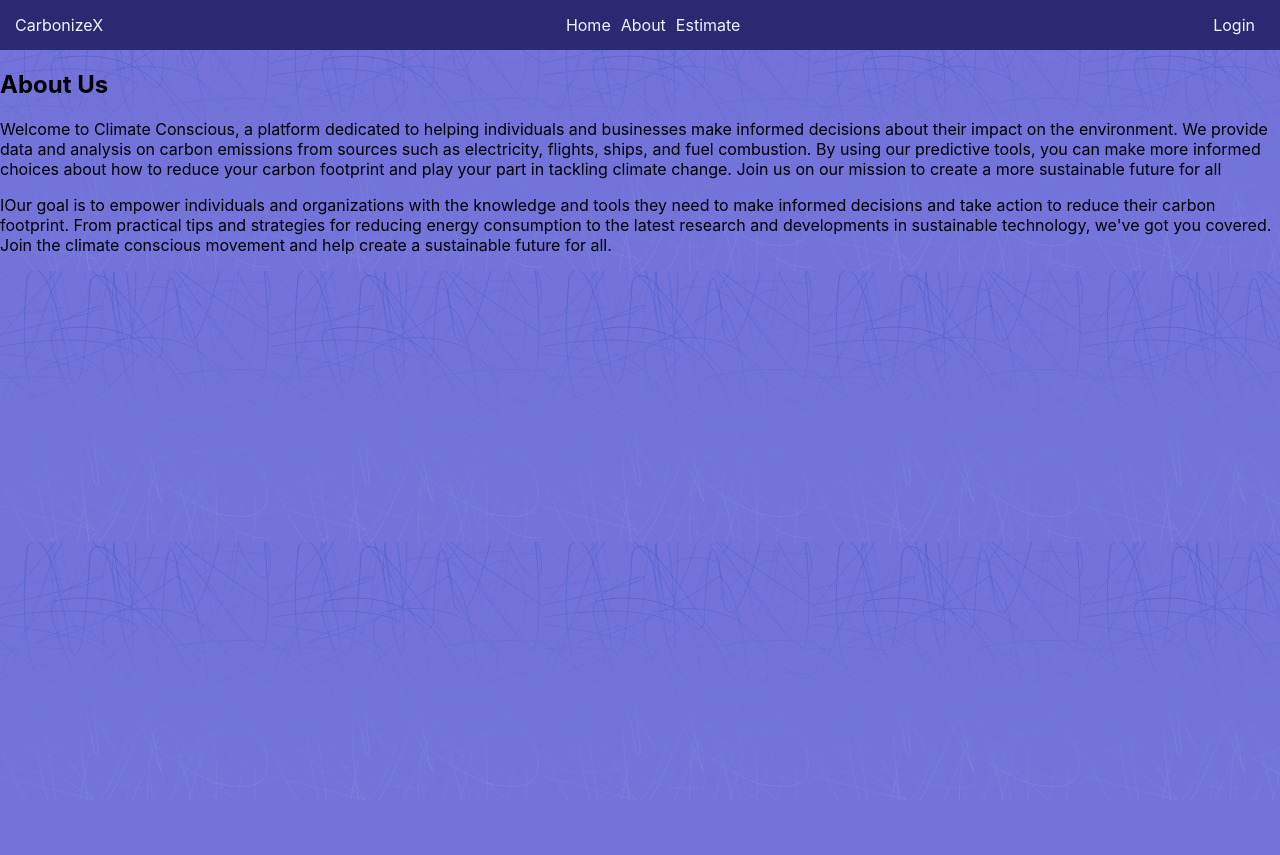
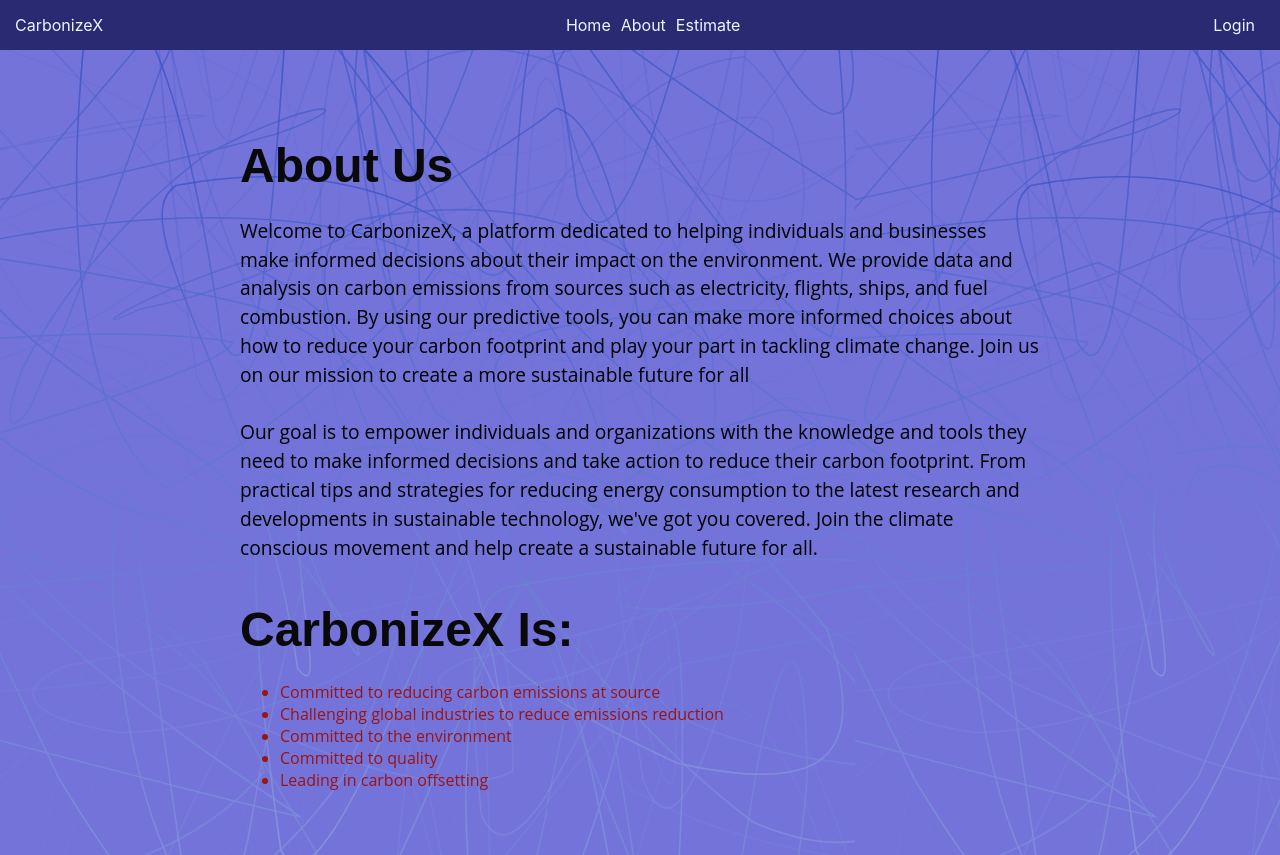
Before and after one commit to AbdiazizAbdullahi/CarbonizeX, a React (Create React App) app: page /aboutus in a window 1280 px wide. Before the commit the page ends 800 px from the top, so only its background shows below. Built offline with nearby package versions, Linux system fonts and the light colour scheme.

Commit message:
styled the home page

```diff
--- a/src/component/CSS/App.css
+++ b/src/component/CSS/App.css
@@ -161,11 +161,6 @@ body{
   color: #EAF6FF;
 }
 
-.main-div{
-   /* Prevent items from wrapping to new lines */
-
-}
-
 .main-list{
   display: flex;
   flex-wrap: wrap;
@@ -291,6 +286,145 @@ header a{
   color: #ffff;
 }
 
+/* Add a fade-in animation to the header text and button */
+.bg-container h1,
+.bg-container h2,
+.bg-container .h-btn {
+  animation: fadeIn 3s;
+}
+
+/* Add a pulse animation to the "Know your emissions" button */
+.h-btn {
+  animation: pulse 2s infinite;
+}
+
+/* Add a slide-in animation to the quote text */
+.bg2-container p::after {
+  filter: blur();
+  animation: slideIn 13s;
+}
+
+/* Keyframes for animations */
+@keyframes fadeIn {
+  from { opacity: 0; }
+  to { opacity: 1; }
+}
+
+@keyframes pulse {
+  0% { transform: scale(1); }
+  50% { transform: scale(1.1); }
+  100% { transform: scale(1); }
+}
+
+@keyframes slideIn {
+  from { transform: translateX(-100%); }
+  to { transform: translateX(0); }
+}
+
+/* Add some styling to the video */
+.carbon-video {
+  width: 100%;
+  height: auto;
+  object-fit: cover;
+}
+
+/* Add a background image to the header */
+.bg-image {
+  /* background-image: url(https://www.pexels.com/photo/photography-of-factory-929385/); */
+  background-size: cover;
+  position: relative;
+}
+
+/* Add a background color to the second section */
+.bg2-image {
+  background-color: #f5f5f5;
+}
+
+.bg2-image {
+  /* background-image: url('your-background-image-url-here.jpg'); */
+  background-size: cover;
+  background-position: center;
+  height: 80vh;
+  display: flex;
+  align-items: center;
+  justify-content: center;
+
+}
+
+
+.bg2-container {
+  text-align: left;
+  width: 80%;
+  margin: 0 auto;
+  color: rgb(247, 239, 239);
+   position: absolute;
+   top: 1em;
+  right: 0px;
+  width: 500px;
+
+  padding: 10px;
+
+}
+
+.bg-body {
+  font-size: 2rem;
+  line-height: 1.5;
+  font-weight: 300;
+}
+
+.pos1 {
+  animation: slideInLeft 1s ease;
+  font-size: 30px;
+  justify-content: flex-end;
+}
+
+.pos2 {
+  animation: slideInRight 1s ease;
+}
+
+@keyframes slideInLeft {
+  from {
+      transform: translateX(-100%);
+  }
+  to {
+      transform: translateX(0);
+  }
+}
+
+@keyframes slideInRight {
+  from {
+      transform: translateX(100%);
+  }
+  to {
+      transform: translateX(0);
+  }
+}
+
+/* Add some styling to the footer */
+.footer {
+  text-align: center;
+  padding: 20px;
+  background-color: #333;
+  color: #fff;
+}
+
+/* Add some styling to the footer links */
+.footer ul {
+  list-style: none;
+  margin: 0;
+  padding: 0;
+}
+
+.footer ul li {
+  display: inline-block;
+  margin: 0 10px;
+}
+
+.footer ul li a {
+  color: #fff;
+  text-decoration: none;
+}
+
 /* styling background */
 .bg2-container{
   width: 100%;
@@ -372,3 +506,38 @@ header a{
   background-color: #2a2a72;
   color: white;
 }
+
+/* About Us styling */
+@import url('https://fonts.googleapis.com/css2?family=Open+Sans&family=Raleway&display=swap');
+.content-container {
+    display: flex;
+    justify-content: center;
+    align-items: center;
+    width: 80%;
+    margin: 0 auto;
+    padding: 3em 0;
+}
+.textArea {
+    width: 100%;
+    max-width: 800px;
+    text-align: left;
+    font-family: 'Open Sans', sans-serif;
+    color: rgb(155, 20, 20);
+}
+.textArea h2 {
+    font-size: 3em;
+    font-weight: bold;
+    margin-bottom: 0.5em;
+    font-family: 'Raleway', sans-serif;
+    color: rgb(10, 9, 9);
+}
+.textArea p {
+    font-size: 1.2em;
+    line-height: 1.5;
+    margin-bottom: 1.5em;
+    color: black;
+}
+.P2 {
+    list-style-position: outside;
+    align-items: flex-end;
+}
--- a/src/component/HomePage/About.js
+++ b/src/component/HomePage/About.js
@@ -1,4 +1,5 @@
 import React from 'react'
+//import './About.css'
 
 const AboutUs = () => {
     return (
@@ -7,17 +8,28 @@ const AboutUs = () => {
                 <div className="textArea">
                     <h2>About Us</h2>
                     <p>
-                    Welcome to Climate Conscious, a platform dedicated to helping individuals and businesses make informed decisions about their impact on the environment.
+                    Welcome to CarbonizeX, a platform dedicated to helping individuals and businesses make informed decisions about their impact on the environment.
                      We provide data and analysis on carbon emissions from sources such as electricity, flights, ships, and fuel combustion.
                      By using our predictive tools, you can make more informed choices about how to reduce your carbon footprint and play your part in tackling climate change.
                       Join us on our mission to create a more sustainable future for all
                     </p>
-
                     <p>
-                        IOur goal is to empower individuals and organizations with the knowledge and tools they need to make informed decisions and take action to reduce their carbon footprint.
+                        Our goal is to empower individuals and organizations with the knowledge and tools they need to make informed decisions and take action to reduce their carbon footprint.
                          From practical tips and strategies for reducing energy consumption to the latest research and developments in sustainable technology, we've got you covered.
                           Join the climate conscious movement and help create a sustainable future for all.
                     </p>
+                    <div className='P2'>
+
+                    <h2>CarbonizeX  Is:</h2>
+                    <ul>
+                   <li> Committed to reducing carbon emissions at source</li>
+                   <li>Challenging global industries to reduce emissions reduction</li>
+                   <li>Committed to the environment</li>
+                   <li>Committed to quality</li>
+                   <li>Leading in carbon offsetting</li>
+                    </ul>
+
+                    </div>
                 </div>
             </section>
         </React.Fragment>
--- a/src/component/HomePage/Home.js
+++ b/src/component/HomePage/Home.js
@@ -1,5 +1,6 @@
 import React from "react";
-import { Link } from "react-router-dom"
+import { Link } from "react-router-dom";
+//import "./Home.css"; // import your CSS file
 
 function Home(){
     return(
@@ -10,6 +11,9 @@ function Home(){
                     <h2>Join the climate conscious movement</h2>
                     <button className="h-btn"><Link className="btn-link" to="/estimate" >Know your emissions</Link> </button>
                 </div>
+                <div className="carbon-video-container">
+                <video className="carbon-video" src="https://assets.mixkit.co/videos/preview/mixkit-chimney-and-smoke-in-an-industrial-landscape-14051-large.mp4" autoPlay loop />
+            </div>
             </header>
             <div  className="bg2-image">
                 <div className="bg2-container">
@@ -25,16 +29,14 @@ function Home(){
             <footer >
             <div className="footer">
                 <ul>
-                    <li><Link exact to="/estimate">Estimate</Link></li>
+                    <li><Link to="/">Home</Link></li>
                     <li><Link to="/aboutus">About Us</Link></li>
                     <li><Link to="/login">Login</Link></li>
                 </ul>
-
                 <p> All rights reserved.</p>
             </div>
         </footer>
         </React.Fragment>
     )
 }
-
 export default Home;
```
